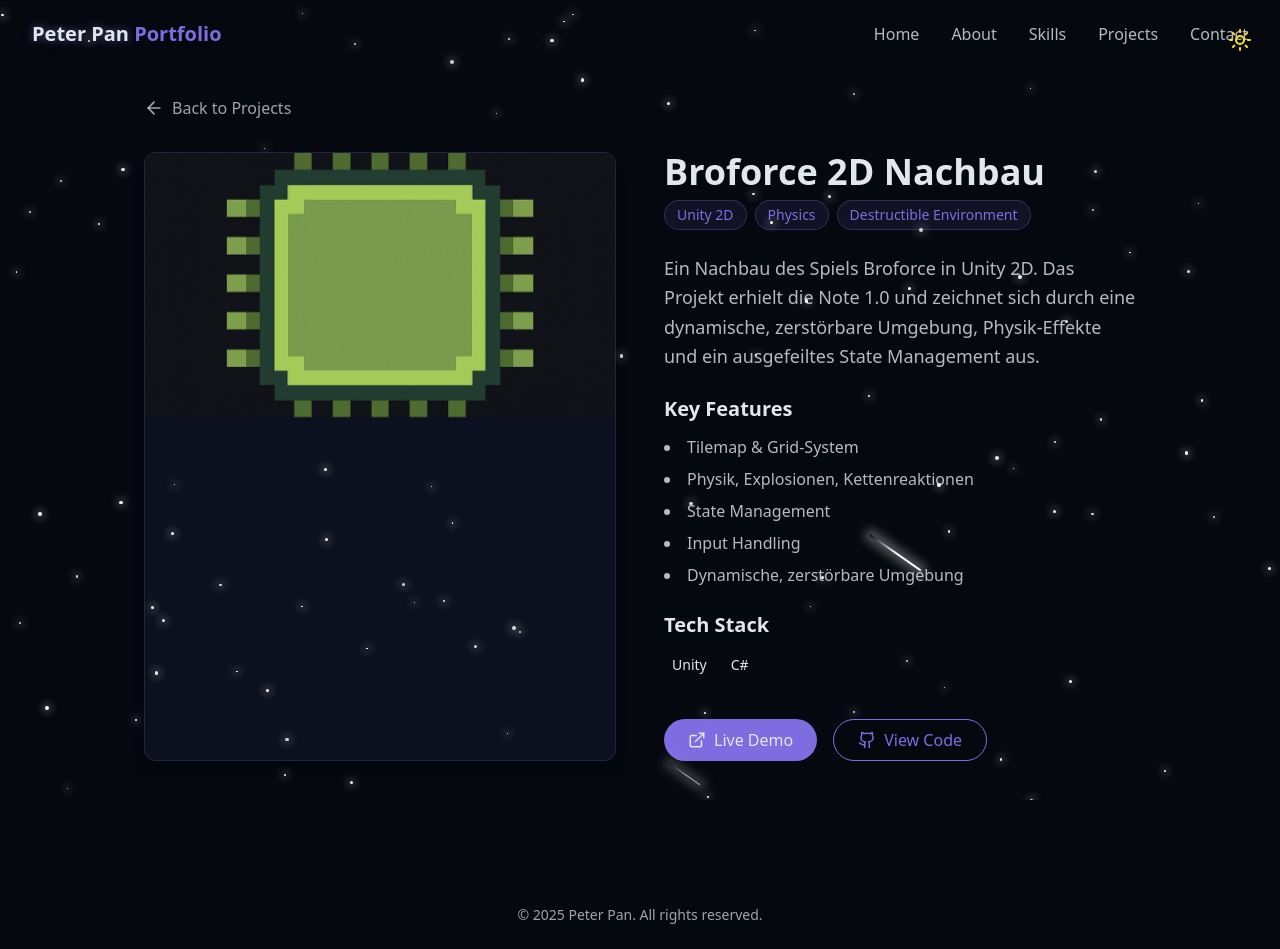
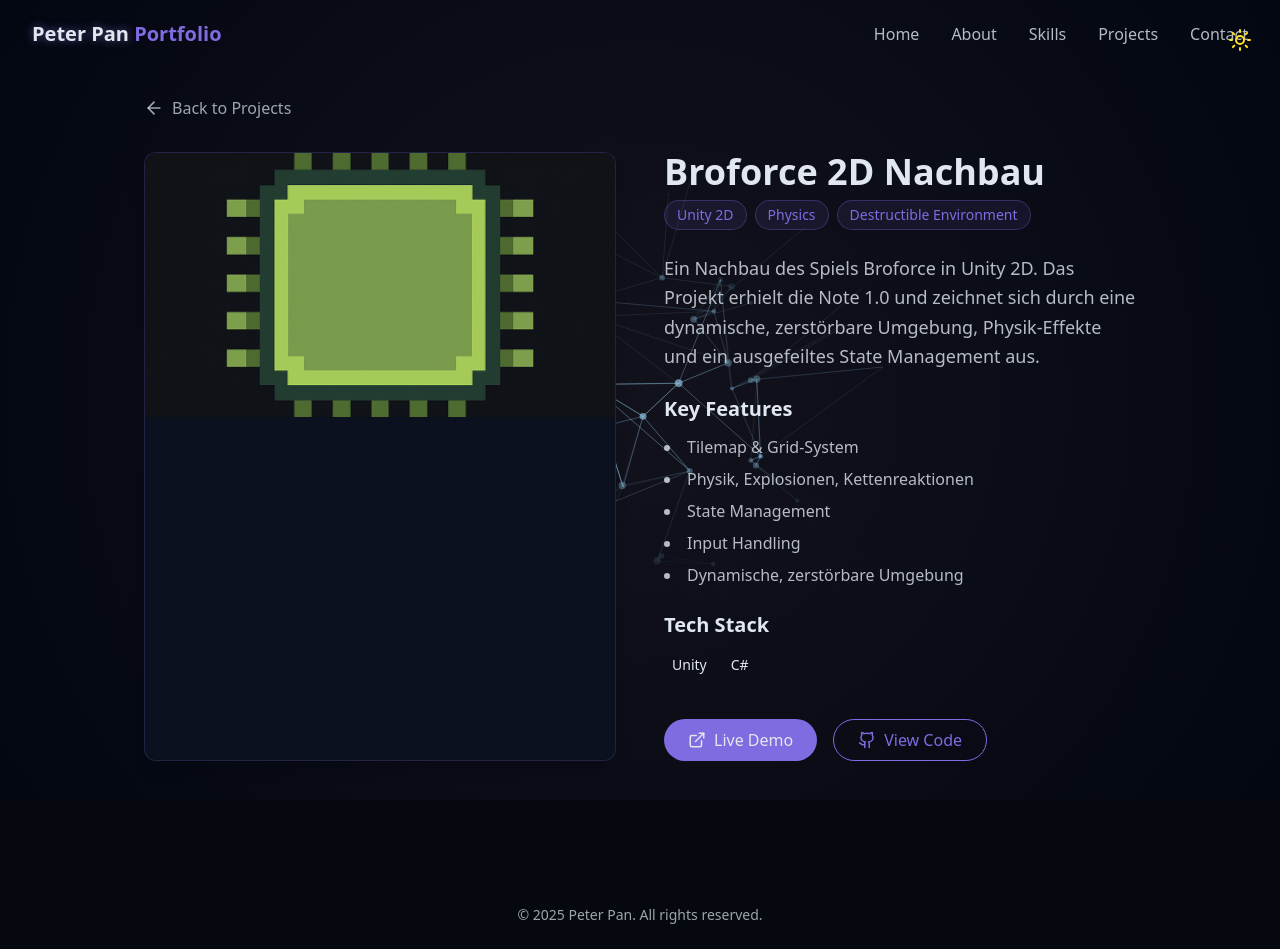
Before and after one commit to 062Leo/dev-portfolio-nextjs, a Next.js app in the folder portfolio-app/: page /projects/broforce-clone in a window 1280 px wide. Built offline with nearby package versions, Linux system fonts and the light colour scheme.

Commit message:
fixxed background on all pages

```diff
--- a/portfolio-app/src/app/projects/[id]/page.tsx
+++ b/portfolio-app/src/app/projects/[id]/page.tsx
@@ -7,7 +7,7 @@ import Link from "next/link";
 import Image from "next/image";
 import { Navbar } from "@/components/Navbar";
 import { Footer } from "@/components/Footer";
-import { StarBackground } from "@/components/StarBackground";
+import { NetworkBackground } from "@/components/NetworkBackground";
 import { ThemeToggle } from "@/components/ThemeToggle";
 
 export default function ProjectPage() {
@@ -29,10 +29,10 @@ export default function ProjectPage() {
     return (
         <div className="relative min-h-screen overflow-x-hidden bg-background text-foreground">
             <ThemeToggle />
-            <StarBackground />
+            <NetworkBackground />
             <Navbar />
 
-            <main className="container mx-auto max-w-5xl px-4 py-24">
+            <main className="relative z-10 container mx-auto max-w-5xl px-4 py-24">
                 <Link
                     href="/#projects"
                     className="mb-8 inline-flex items-center gap-2 text-foreground/70 transition-colors hover:text-primary"
--- a/portfolio-app/src/app/projects/page.tsx
+++ b/portfolio-app/src/app/projects/page.tsx
@@ -1,6 +1,6 @@
 import { Navbar } from "@/components/Navbar";
 import { Footer } from "@/components/Footer";
-import { StarBackground } from "@/components/StarBackground";
+import { NetworkBackground } from "@/components/NetworkBackground";
 import { ThemeToggle } from "@/components/ThemeToggle";
 import { ProjectsShowcase } from "@/components/ProjectsSection";
 
@@ -8,10 +8,10 @@ export default function ProjectsPage() {
   return (
     <div className="relative min-h-screen overflow-x-hidden bg-background text-foreground">
       <ThemeToggle />
-      <StarBackground />
+      <NetworkBackground />
       <Navbar />
 
-      <main>
+      <main className="relative z-10">
         <ProjectsShowcase />
       </main>
 
```
